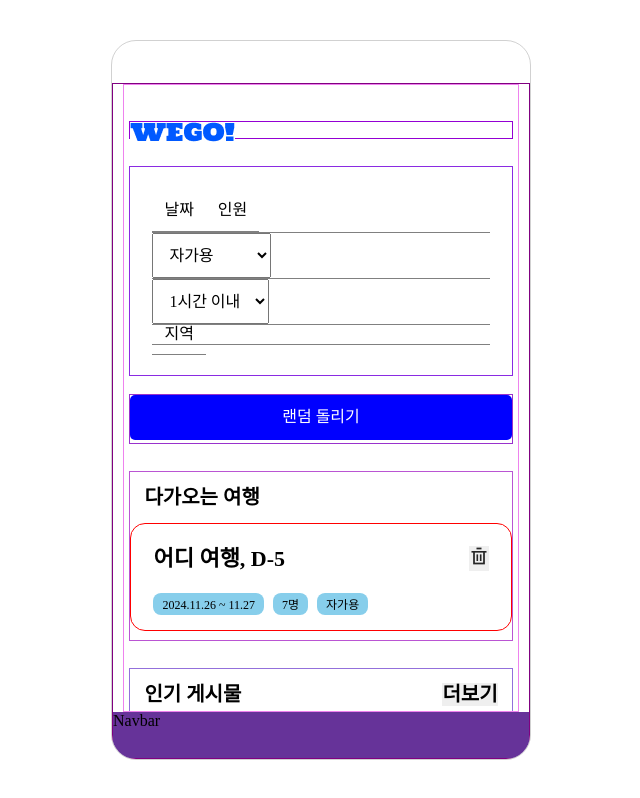
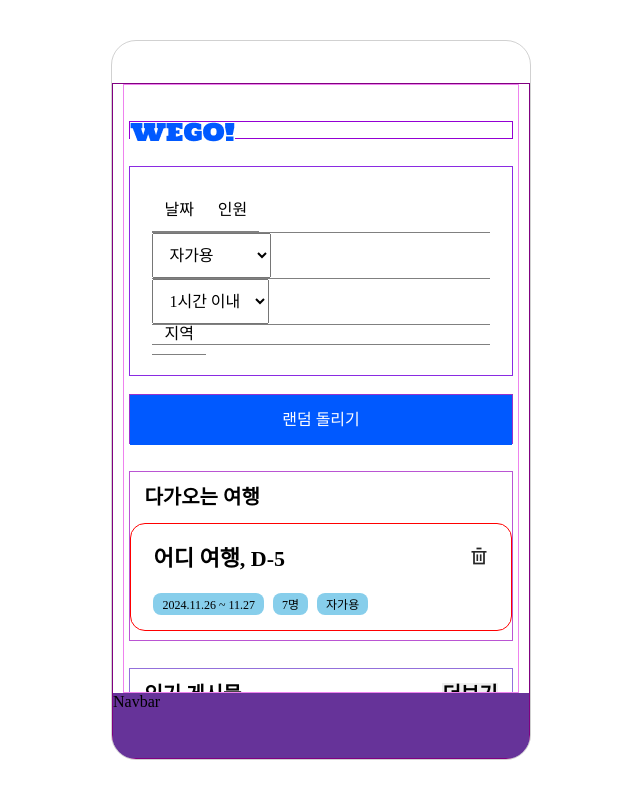
Before and after one commit to UMC-WEGO/WEGO_FE_React, a React (Vite) app in the folder WEGO_FE/: page /home in a window 1280 px wide. Shown: the whole page, without its empty margins (319-959 px from the left). Built offline with nearby package versions, Linux system fonts and the light colour scheme; a web font is replaced by a local one.

Commit message:
comment: 주석 추가

```diff
--- a/WEGO_FE/src/components/feat2/DestinationBtn.tsx
+++ b/WEGO_FE/src/components/feat2/DestinationBtn.tsx
@@ -1,4 +1,6 @@
 import styled from "styled-components";
+// 여행지를 선택하는 버튼
+// 여행지 선택 화면에서 추천된 선택지 버튼
 
 const DestinationBtnBox = styled.div`
   width: 115px;
--- a/WEGO_FE/src/components/feat2/MissionCard.tsx
+++ b/WEGO_FE/src/components/feat2/MissionCard.tsx
@@ -1,4 +1,5 @@
 import styled from "styled-components"
+// 미션 내용 카드
 
 const PopularMissionCardBox = styled.div`
   border: 1px solid gray;
@@ -35,9 +36,6 @@ const PopularMissionCard = () => {
               <PopularMissionRow1>순천</PopularMissionRow1>
               <PopularMissionRow2>img</PopularMissionRow2>
               <PopularMissionRow3>내용</PopularMissionRow3>
-              <PopularMissionRow4>
-                <button>미션 저장</button>
-              </PopularMissionRow4>
             </PopularMissionCardBox>
         </>
     )
--- a/WEGO_FE/src/components/feat2/PlanedCard.tsx
+++ b/WEGO_FE/src/components/feat2/PlanedCard.tsx
@@ -1,5 +1,7 @@
 import styled from "styled-components";
 import trash_bin_img from "../../images/feat2/trash_binpng.png";
+// 계획된 여행을 보여주는 카드
+// "다가오는 여행"
 
 const PlanedCardBox = styled.div`
   border: 1px solid red;
@@ -35,13 +37,17 @@ const PlanedCard_element = styled.div`
   line-height: 6px;
 `
 
+const DeleteBtn = styled.button`
+  background-color: white;
+`
+
 const PlanedCard = () => {
     return(
         <>
             <PlanedCardBox>
               <PlanedCard_row1>
                 <div>어디 여행, D-5</div>
-                <button><img src={trash_bin_img}/></button>
+                <DeleteBtn><img src={trash_bin_img}/></DeleteBtn>
               </PlanedCard_row1>
               <PlanedCard_row2>
                 <PlanedCard_element>2024.11.26 ~ 11.27</PlanedCard_element>
--- a/WEGO_FE/src/components/feat2/PlaningCard.tsx
+++ b/WEGO_FE/src/components/feat2/PlaningCard.tsx
@@ -1,4 +1,6 @@
 import styled from "styled-components";
+// 홈 화면에서 여행 조건을 선택하는 부분입니다
+// 날짜, 인원, 이동수단, 이동시간, 여행지역 선택
 
 const PlaningCardBox = styled.div`
   width: 363px;
--- a/WEGO_FE/src/components/feat2/PostCard.tsx
+++ b/WEGO_FE/src/components/feat2/PostCard.tsx
@@ -1,4 +1,5 @@
 import styled from "styled-components"
+// 게시물 카드
 
 const PostCardBox = styled.div`
   border-bottom: 1px solid gray;
--- a/WEGO_FE/src/pages/feat_2/home/HomePage.tsx
+++ b/WEGO_FE/src/pages/feat_2/home/HomePage.tsx
@@ -6,6 +6,7 @@ import WEGO_Logo from '../../../images/feat2/WEGO_Logo.jpg';
 import PlanedCard from '../../../components/feat2/PlanedCard';
 import PopularPostCard from '../../../components/feat2/PostCard';
 import PopularMissionCard from '../../../components/feat2/MissionCard';
+import Button from '../../../components/feat1/button/Button';
 
 /*
 속성값이 겹치는 컨테이너 (LOGO, Selector 등)를 하나의 컴포넌트로 만들고
@@ -39,7 +40,7 @@ const NavbarArea = styled.div`
   margin-top: auto;
 
   width: 100%;
-  height: 90px;
+  height: 130px;
 `
 
 // --- --- ---
@@ -189,7 +190,8 @@ function HomePage() {
           </SelectorContainer>
 
           <RandomBtnContainer>
-            <RandomBtn>랜덤 돌리기</RandomBtn>
+            {/* <RandomBtn>랜덤 돌리기</RandomBtn>   */}
+            <Button type='button' color='--color-main-blue' content='랜덤 돌리기' width='100%'/>
           </RandomBtnContainer>
 
           <PlanedContainer>
```
Also changed, not shown: WEGO_FE/src/components/feat2/BottomSheet.tsx (added, +23 -0 lines), WEGO_FE/src/components/feat2/DestinationFilter.tsx (+12 -0 lines).
